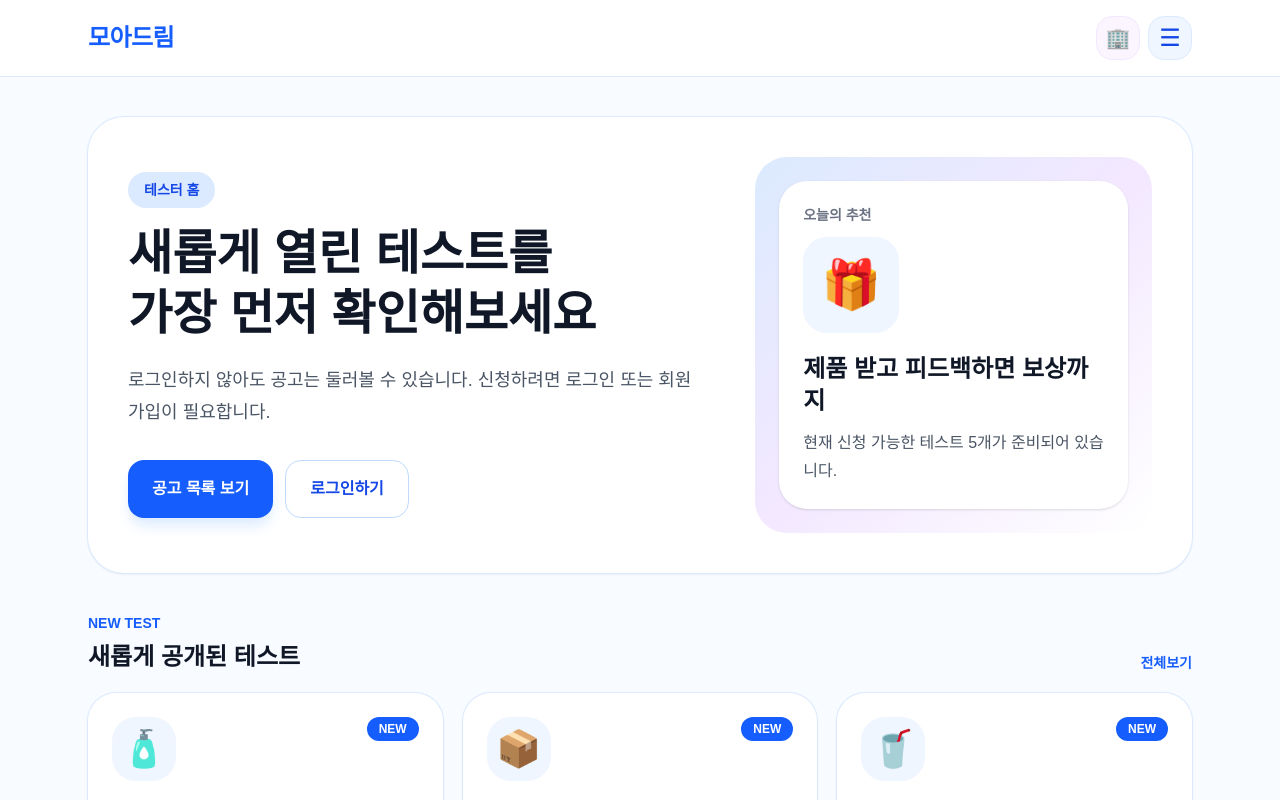
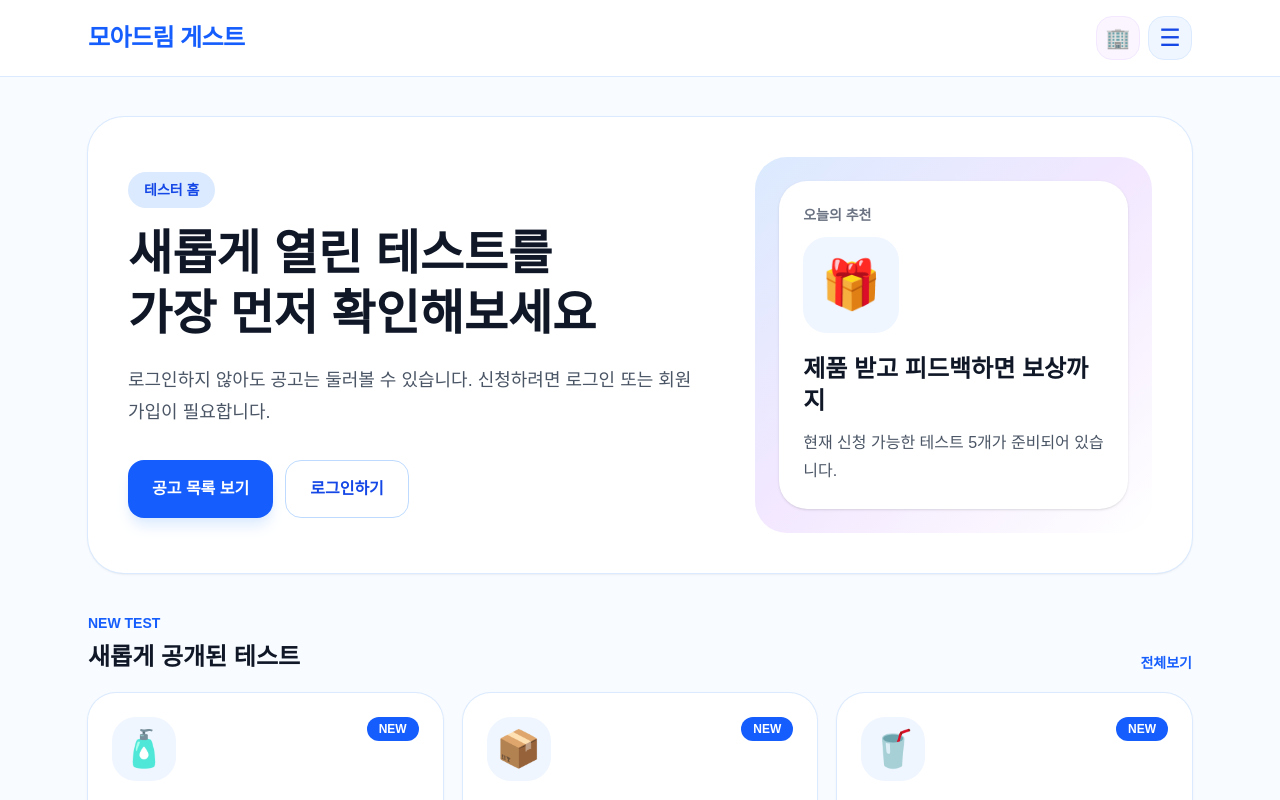
Before and after one commit to baektom/ilsan, a Next.js app: page /tests in a window 1280 px wide. Shown: the top 800 px of the page. Built offline with nearby package versions, Linux system fonts and the light colour scheme; no server answers.

Commit message:
fix: 로고 클릭 시 이동 경로 수정 - host 페이지: 로고 클릭 시 host 홈으로 이동 - tests 페이지: 로고 클릭 시 tests 목록으로 이동 - tests/mypage 페이지: 로고 클릭 시 tests 페이지로 이동

```diff
--- a/app/host/page.tsx
+++ b/app/host/page.tsx
@@ -144,7 +144,7 @@ export default function HostPage() {
       <header className="sticky top-0 z-30 border-b border-purple-100 bg-white/90 backdrop-blur">
         <div className="mx-auto flex max-w-6xl items-center justify-between px-6 py-4">
           <button
-            onClick={() => router.push("/")}
+            onClick={() => router.push("/host")}
             className="text-2xl font-black tracking-tight text-purple-600"
           >
             모아드림 호스트
--- a/app/tests/mypage/page.tsx
+++ b/app/tests/mypage/page.tsx
@@ -179,7 +179,7 @@ export default function TesterMyPage() {
             onClick={() => router.push("/tests")}
             className="text-2xl font-black tracking-tight text-blue-600"
           >
-            모아드림
+            모아드림 테스트
           </button>
 
           <button
--- a/app/tests/page.tsx
+++ b/app/tests/page.tsx
@@ -222,10 +222,10 @@ export default function TesterPage() {
       <header className="sticky top-0 z-30 border-b border-blue-100 bg-white/90 backdrop-blur">
         <div className="mx-auto flex max-w-6xl items-center justify-between px-6 py-4">
           <button
-            onClick={() => router.push("/")}
+            onClick={() => router.push("/tests")}
             className="text-2xl font-black tracking-tight text-blue-600"
           >
-            모아드림
+            모아드림 게스트
           </button>
 
           <div className="flex items-center gap-2">
```
